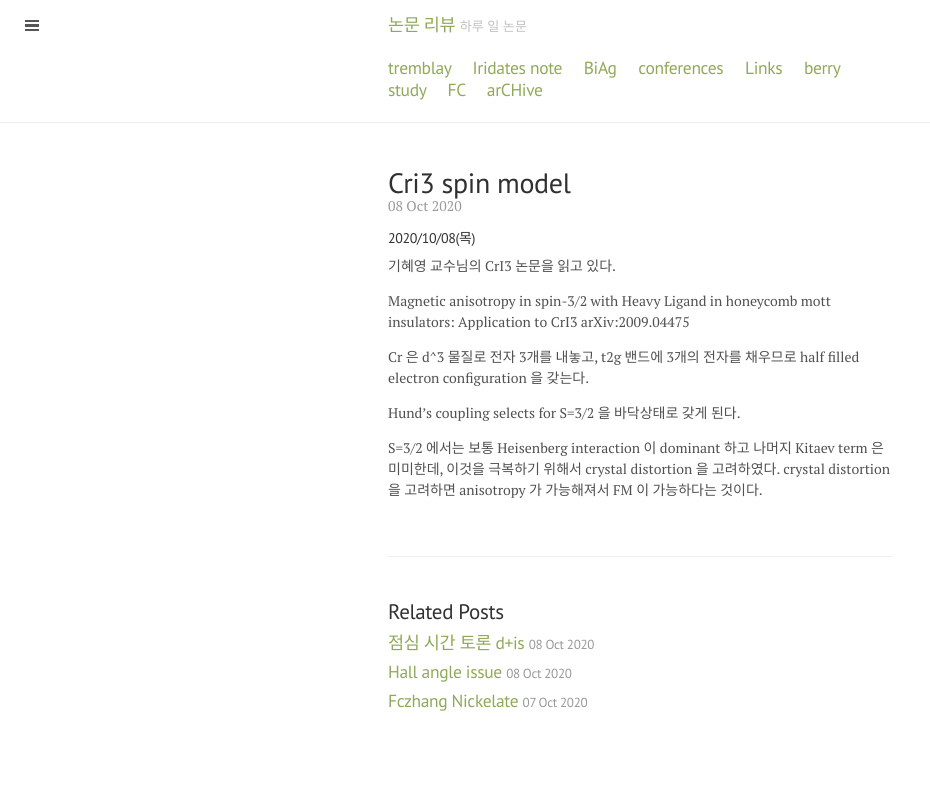
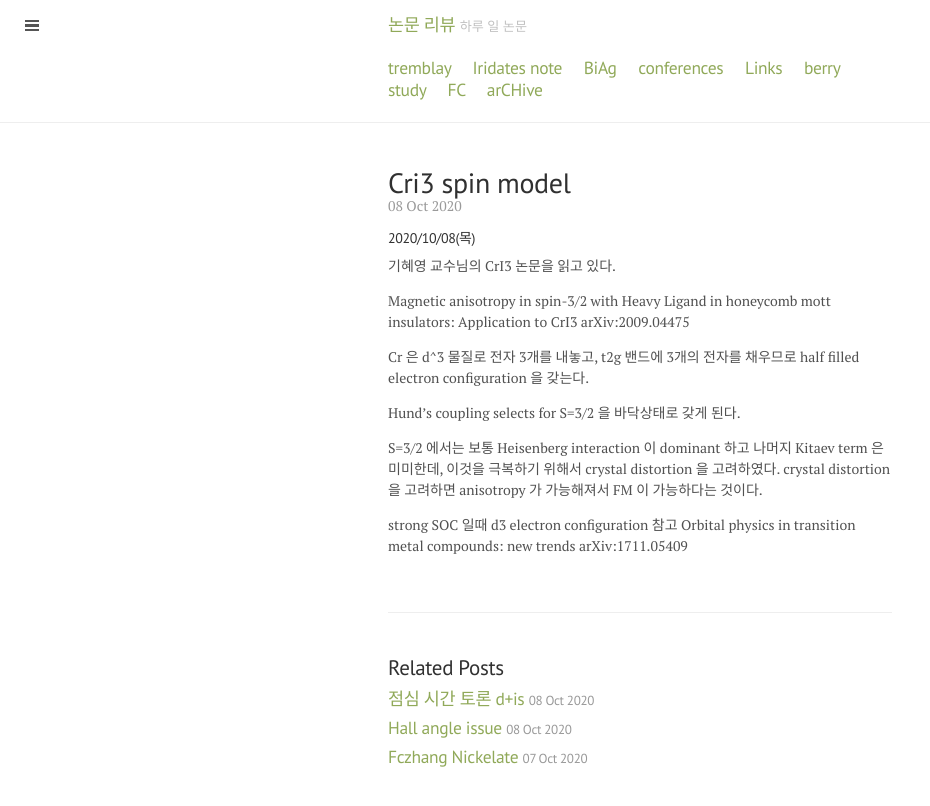
Before and after one commit to qkrwlsghdcjsworlt/work, a Jekyll site: the page built from _posts/2020/2020-10-08-CrI3 spin model.markdown, in a window 1280 px wide. Shown: the top 806 px of the page, without its empty margins (0-930 px from the left). Built offline with Jekyll 4.4.1, drawn with Linux system fonts in a browser that asks for light colours; our own code applies the rules of GitHub Pages for plain Markdown files.

Commit message:
“update”

```diff
--- a/_posts/2020/2020-10-08-CrI3 spin model.markdown
+++ b/_posts/2020/2020-10-08-CrI3 spin model.markdown
@@ -25,3 +25,8 @@ Hund's coupling selects for S=3/2 을 바닥상태로 갖게 된다.
 
 S=3/2 에서는 보통 Heisenberg interaction 이 dominant 하고 나머지 Kitaev term 은 미미한데, 이것을 극복하기 위해서 crystal distortion 을 고려하였다.
 crystal distortion 을 고려하면 anisotropy 가 가능해져서 FM 이 가능하다는 것이다.
+
+
+strong SOC 일때 d3 electron configuration 참고
+Orbital physics in transition metal compounds: new trends
+arXiv:1711.05409
```
